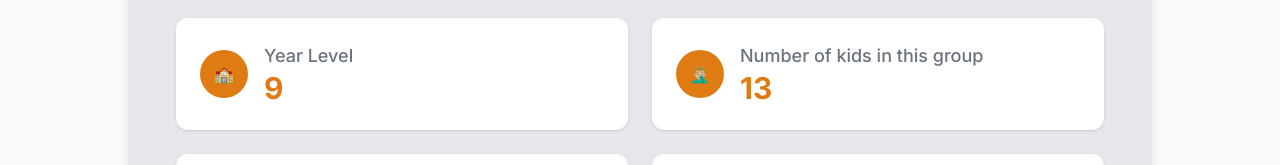
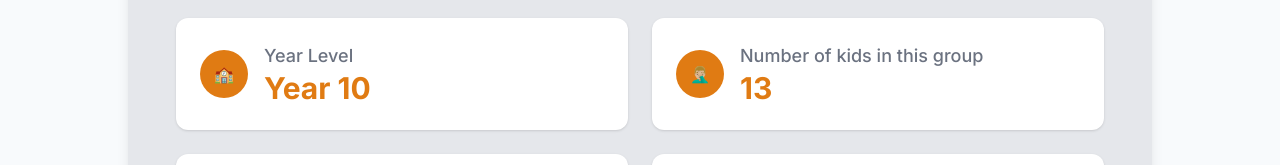
Before and after one commit to jleong23/Sheperd, a React (Vite) app in the folder frontend/: page / in a window 1280 px wide. Shown: the part 709-874 px from the top of the page. Built offline with nearby package versions, Linux system fonts and the light colour scheme; no server answers.

Commit message:
Frontend: Added target graduation year variable so that it shows what year level is

```diff
--- a/frontend/src/components/home/GroupStats.jsx
+++ b/frontend/src/components/home/GroupStats.jsx
@@ -1,4 +1,4 @@
-export default function GroupStats() {
+export default function GroupStats({ yearLevel }) {
   return (
     <section className="bg-gray-200 p-12 rounded-xl shadow-lg max-w-5xl mx-auto">
       <h2 className="text-5xl font-bold text-center mb-10 text-blue-900">
@@ -13,7 +13,9 @@ export default function GroupStats() {
           </div>
           <div>
             <p className="text-gray-500 font-medium text-lg">Year Level</p>
-            <p className="text-3xl font-bold text-[#E07B13]">9</p>
+            <p className="text-3xl font-bold text-[#E07B13]">
+              {yearLevel || "11"}
+            </p>
           </div>
         </div>
 
--- a/frontend/src/pages/leaders/Home.jsx
+++ b/frontend/src/pages/leaders/Home.jsx
@@ -13,6 +13,21 @@ export default function Home() {
     limit: 5,
   });
 
+  /**
+   * DYNAMIC YEAR LEVEL CALCULATION
+   * To make this dynamic, fetch 'graduation_year' from your user profile in the DB.
+   *
+   * Example: If they are Year 10 in 2026, they graduate Year 12 in 2028.
+   * Formula: Current Year Level = 12 - (Graduation Year - Current Year)
+   */
+  // TODO: Replace this hardcoded 2028 with data from your user API
+  const targetGraduationYear = 2028;
+  const currentYear = new Date().getFullYear();
+  // Assuming Year 12 is the final year
+  const calculatedYearLevel = 12 - (targetGraduationYear - currentYear);
+  const displayYearLevel =
+    calculatedYearLevel > 0 ? `Year ${calculatedYearLevel}` : "Graduated";
+
   useEffect(() => {
     fetchEvents();
   }, [fetchEvents]);
@@ -23,7 +38,7 @@ export default function Home() {
       <Welcome />
 
       {/* Group Stats */}
-      <GroupStats />
+      <GroupStats yearLevel={displayYearLevel} />
 
       {/* Events */}
       <UpcomingEvents events={events} loading={loading} />
```
